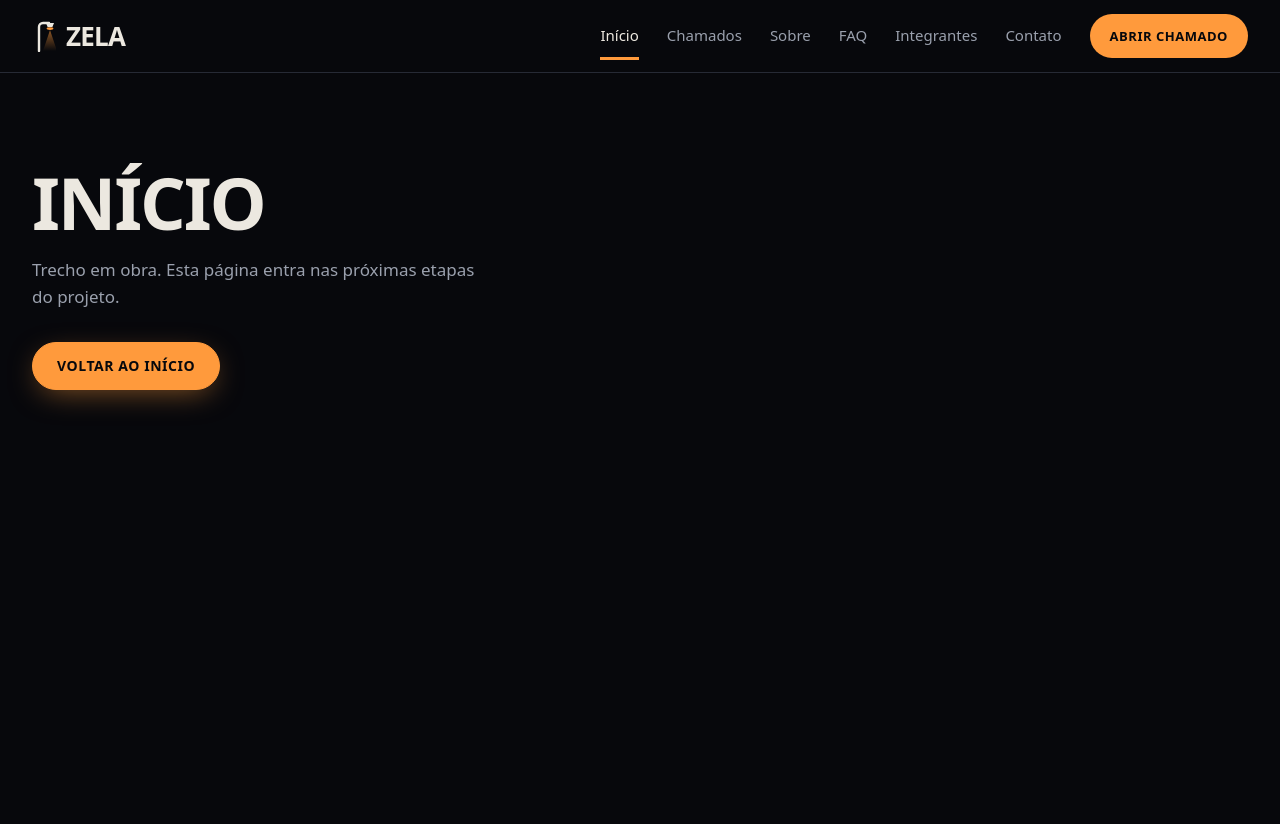
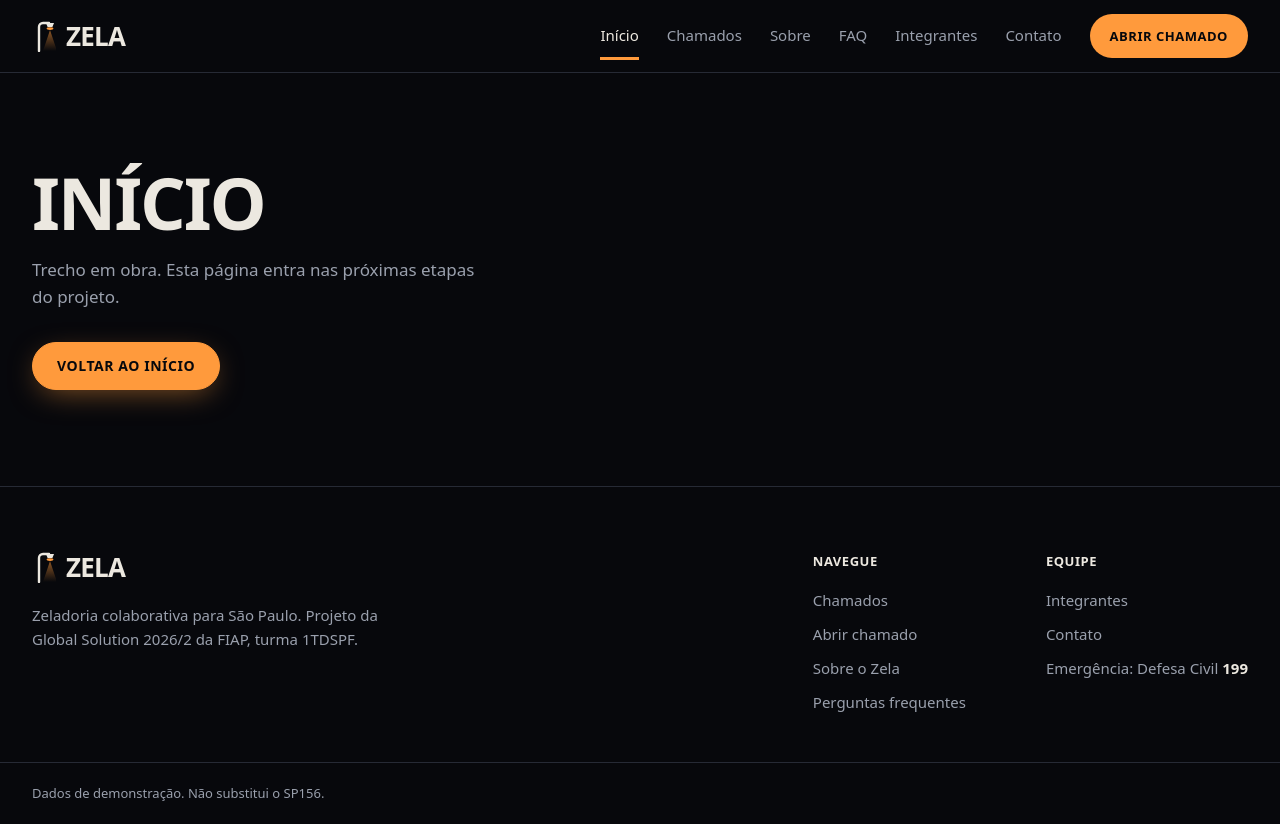
Before and after one commit to LuizHenriqueAAlbarello/Zela, a React (Vite) app: page / in a window 1280 px wide. Before the commit the page ends 800 px from the top, so only its background shows below. Built offline with nearby package versions, Linux system fonts and the light colour scheme.

Commit message:
feat: cria Rodapé com navegação secundária

```diff
--- a/src/App.tsx
+++ b/src/App.tsx
@@ -1,6 +1,7 @@
 import { useEffect } from 'react'
 import { Route, Routes, useLocation } from 'react-router-dom'
 import Header from './components/Header'
+import Rodape from './components/Rodape'
 import EmObra from './pages/EmObra'
 import NaoEncontrada from './pages/NaoEncontrada'
 
@@ -39,6 +40,8 @@ export default function App() {
           <Route path="*" element={<NaoEncontrada />} />
         </Routes>
       </main>
+
+      <Rodape />
     </div>
   )
 }
--- /dev/null
+++ b/src/components/Rodape.tsx
@@ -0,0 +1,66 @@
+import { Link } from 'react-router-dom'
+import Marca from './Marca'
+
+interface LinkRodape {
+  para: string
+  rotulo: string
+}
+
+const NAVEGUE: LinkRodape[] = [
+  { para: '/chamados', rotulo: 'Chamados' },
+  { para: '/chamados/novo', rotulo: 'Abrir chamado' },
+  { para: '/sobre', rotulo: 'Sobre o Zela' },
+  { para: '/faq', rotulo: 'Perguntas frequentes' },
+]
+
+const EQUIPE: LinkRodape[] = [
+  { para: '/integrantes', rotulo: 'Integrantes' },
+  { para: '/contato', rotulo: 'Contato' },
+]
+
+export default function Rodape() {
+  const link = 'text-mudo no-underline transition-colors hover:text-papel'
+  return (
+    <footer className="border-t border-borda bg-noite">
+      <div className="mx-auto grid max-w-[1320px] gap-10 px-5 pt-16 pb-12 sm:px-8 md:grid-cols-[1fr_auto_auto] md:gap-20">
+        <div className="max-w-sm">
+          <Marca />
+          <p className="mt-5 text-[15px] text-mudo">
+            Zeladoria colaborativa para São Paulo. Projeto da Global Solution 2026/2 da FIAP, turma 1TDSPF.
+          </p>
+        </div>
+
+        <nav aria-label="Navegue">
+          <h2 className="rotulo text-[13px] text-papel">Navegue</h2>
+          <ul className="mt-4 space-y-2.5 text-[15px]">
+            {NAVEGUE.map((l) => (
+              <li key={l.para}>
+                <Link className={link} to={l.para}>{l.rotulo}</Link>
+              </li>
+            ))}
+          </ul>
+        </nav>
+
+        <nav aria-label="Equipe">
+          <h2 className="rotulo text-[13px] text-papel">Equipe</h2>
+          <ul className="mt-4 space-y-2.5 text-[15px]">
+            {EQUIPE.map((l) => (
+              <li key={l.para}>
+                <Link className={link} to={l.para}>{l.rotulo}</Link>
+              </li>
+            ))}
+            <li className="text-mudo">
+              Emergência: Defesa Civil <a className="numeros font-semibold text-papel" href="tel:199">199</a>
+            </li>
+          </ul>
+        </nav>
+      </div>
+
+      <div className="border-t border-borda">
+        <p className="mx-auto max-w-[1320px] px-5 py-5 text-[13px] text-mudo sm:px-8">
+          Dados de demonstração. Não substitui o SP156.
+        </p>
+      </div>
+    </footer>
+  )
+}
```
